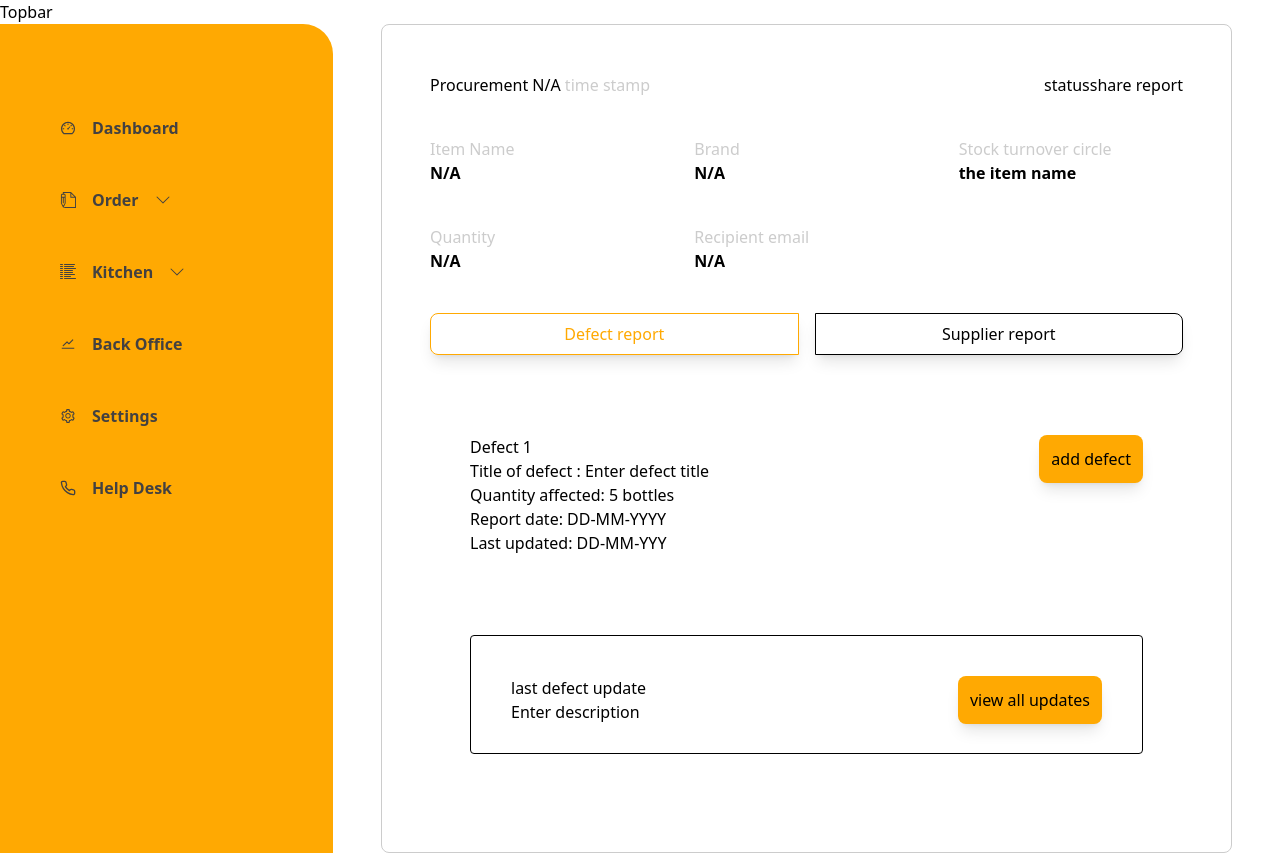
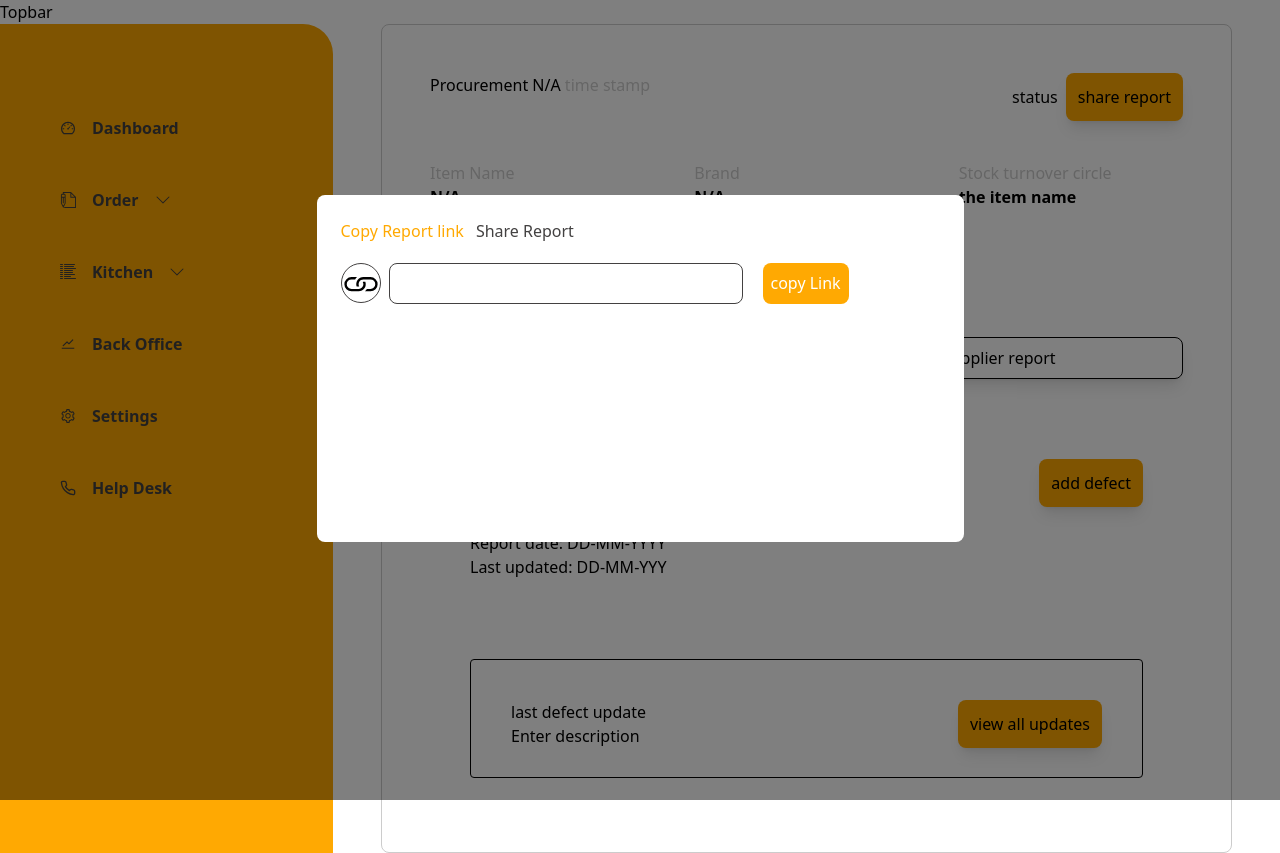
Before and after one commit to tobiadetunji5/DinerPro-seller-side, a Next.js app: page /kitchen/procurement/procurement_report/1 in a window 1280 px wide. Both pictures are taken after a click on the button "share report". Built offline with nearby package versions, Linux system fonts and the light colour scheme.

Commit message:
view all procurement routing, update activity, share report

```diff
--- a/src/app/components/kitchen/procurement/ProcurementReport.js
+++ b/src/app/components/kitchen/procurement/ProcurementReport.js
@@ -1,21 +1,44 @@
 "use client";
 import React, { useState } from "react";
 //redux
-
 import { openModal } from "@/redux/features/modal/modalSlice";
 import { useDispatch, useSelector } from "react-redux";
 //components
 import DefectReportModal from "./DefectReportModal";
 import SupplierReport from "./SupplierReport";
 import AddSupplierModal from "./AddSupplierModal";
+import ShareReportModal from "./ShareReportModal";
+import ViewAllupdate from "./ViewAllupdate";
 
 export default function ProcurementReport() {
   const dispatch = useDispatch();
   const [displayReport, setDisplayReport] = useState("defect");
   const [isDefectModalOpen, setIsDefectModalOpen] = useState(false);
   const [isAddSupplierModalOpen, setIsAddSupplierModalOpen] = useState(false);
+  const [isShareReportModalOpen, setIsShareReportModalOpen] = useState(false);
+  const [isViewUpdateModalOpen, setIsViewUpdateModalOpen] = useState(false);
 
   const selectedItem = useSelector((state) => state.selectedItem);
+
+  // view update modal
+  const handleUpdateModalOpen = () => {
+    dispatch(openModal());
+    setIsViewUpdateModalOpen(true);
+  };
+
+  const handleCloseViewUpdateModal = () => {
+    setIsViewUpdateModalOpen(false);
+  };
+
+  // share report modal
+  const handleSharReportModalOpen = () => {
+    dispatch(openModal());
+    setIsShareReportModalOpen(true);
+  };
+
+  const handleCloseShareReportModal = () => {
+    setIsShareReportModalOpen(false);
+  };
 
   const handleAddSupplierModalOpen = () => {
     dispatch(openModal());
@@ -24,7 +47,7 @@ export default function ProcurementReport() {
 
   const handleCloseAddSupplierModal = () => {
     // Add logic to close the modal here
-    // You might need to update the state to close the modal
+
     setIsAddSupplierModalOpen(false);
   };
 
@@ -35,7 +58,7 @@ export default function ProcurementReport() {
 
   const handleCloseDefectModal = () => {
     // Add logic to close the modal here
-    // You might need to update the state to close the modal
+
     setIsDefectModalOpen(false);
   };
 
@@ -52,8 +75,13 @@ export default function ProcurementReport() {
               </h1>
             </div>
             <div>
-              <span>status</span>
-              <button>share report</button>
+              <span className="mr-2">status</span>
+              <button
+                className="bg-primary p-3 rounded-lg shadow-lg"
+                onClick={handleSharReportModalOpen}
+              >
+                share report
+              </button>
             </div>
           </div>
           <div className="mt-10 grid grid-cols-3 gap-10">
@@ -145,7 +173,10 @@ export default function ProcurementReport() {
                   <p>Enter description</p>
                 </aside>
                 <aside>
-                  <button className="bg-primary p-3 rounded-lg shadow-lg">
+                  <button
+                    className="bg-primary p-3 rounded-lg shadow-lg"
+                    onClick={handleUpdateModalOpen}
+                  >
                     view all updates
                   </button>
                 </aside>
@@ -180,6 +211,16 @@ export default function ProcurementReport() {
           handleCloseAddSupplierModal={handleCloseAddSupplierModal}
         />
       )}
+      {isShareReportModalOpen && (
+        <ShareReportModal
+          handleCloseShareReportModal={handleCloseShareReportModal}
+        />
+      )}
+      {isViewUpdateModalOpen && (
+        <ViewAllupdate
+          handleCloseViewUpdateModal={handleCloseViewUpdateModal}
+        />
+      )}
     </div>
   );
 }
--- a/src/app/components/kitchen/procurement/Procurement_page.js
+++ b/src/app/components/kitchen/procurement/Procurement_page.js
@@ -6,6 +6,7 @@ import Procurement_manager_modal from "./Procurement_manager_modal";
 import Image from "next/image";
 import ProcurementImage from "../../../../../public/images/icons/Image_one.svg";
 import { procurementTable } from "../../../../../utils/procurementTable";
+import Link from "next/link";
 
 export default function Procurement_page() {
   const dispatch = useDispatch();
@@ -66,9 +67,12 @@ export default function Procurement_page() {
         </section>
       </div>
 
-      <button className="absolute top-[280px] right-[48px] p-3 border border-primary bg-white text-primary rounded-lg w-[272px]">
+      <Link
+        className="absolute top-[280px] right-[48px] p-3 border border-primary bg-white text-primary rounded-lg w-[272px] cursor-pointer text-center"
+        href="/kitchen/procurement/procurement_view_inventory"
+      >
         <h1 className="text-[20px]">View Custom report</h1>
-      </button>
+      </Link>
 
       <div className="border border-secondary w-[93%] h-[440px] absolute top-[350px] rounded-lg">
         <div className="flex justify-between p-6 text-[24px]">
--- /dev/null
+++ b/src/app/components/kitchen/procurement/ShareReportModal.js
@@ -0,0 +1,137 @@
+import { closeModal } from "@/redux/features/modal/modalSlice";
+import React, { useEffect, useState } from "react";
+import { AiOutlineMail, AiOutlineWhatsApp } from "react-icons/ai";
+import { BsLink } from "react-icons/bs";
+import { useDispatch } from "react-redux";
+
+export default function ShareReportModal({ handleCloseShareReportModal }) {
+  const dispatch = useDispatch();
+  const [currentContent, setCurrentContent] = useState("A");
+  const [showContentA, setShowContentA] = useState(true);
+  const [isEmailActive, setEmailActive] = useState(false);
+  const [isPhoneActive, setPhoneActive] = useState(false);
+
+  const toggleContentA = () => {
+    setCurrentContent("A");
+    setShowContentA(true);
+  };
+
+  const toggleContentB = () => {
+    setCurrentContent("B");
+    setShowContentA(false);
+  };
+
+  const toggleEmailActive = () => {
+    setEmailActive(true);
+    setPhoneActive(false);
+  };
+
+  const togglePhoneActive = () => {
+    setEmailActive(false);
+    setPhoneActive(true);
+  };
+
+  const handleClose = () => {
+    dispatch(closeModal());
+    handleCloseShareReportModal();
+  };
+
+  useEffect(() => {
+    const handleOutsideClick = (event) => {
+      if (event.target.classList.contains("bg-black")) {
+        handleClose();
+      }
+    };
+
+    window.addEventListener("click", handleOutsideClick);
+
+    return () => {
+      window.removeEventListener("click", handleOutsideClick);
+    };
+  }, []);
+
+  return (
+    <div className="fixed inset-0 flex items-center justify-center z-50 bg-black bg-opacity-50">
+      <div className="bg-white p-6 rounded-lg w-[647px] h-[347px] mb-16">
+        <div className="flex gap-3">
+          <button
+            className={`text-gray ${
+              currentContent === "A" ? "text-primary" : ""
+            } transition-all duration-300 ease-linear`}
+            onClick={toggleContentA}
+          >
+            Copy Report link
+          </button>
+          <button
+            className={`text-gray ${
+              currentContent === "B" ? "text-primary" : ""
+            } transition-all duration-300 ease-linear`}
+            onClick={toggleContentB}
+          >
+            Share Report
+          </button>
+        </div>
+
+        {currentContent === "A" && (
+          <div className="mt-5 flex gap-2">
+            <BsLink className="border border-gray rounded-full" size={40} />
+            <input
+              type="text"
+              className="w-[354px] h-[41px] p-1 rounded-lg border border-gray"
+            />
+            <button className="ml-3 bg-primary text-white rounded-lg p-2">
+              copy Link
+            </button>
+          </div>
+        )}
+
+        {currentContent === "B" && (
+          <div className="mt-2">
+            <div className="mt-2">
+              <button
+                className={`${
+                  isEmailActive ? "bg-primary rounded-lg" : ""
+                } bg-gray rounded-lg text-white p-2 transition-all duration-300 ease-linear`}
+                onClick={toggleEmailActive}
+              >
+                <AiOutlineMail />
+              </button>
+              <button
+                className={`${
+                  isPhoneActive ? "bg-primary" : ""
+                } bg-gray rounded-lg text-white p-2 ml-2 transition-all duration-300 ease-linear`}
+                onClick={togglePhoneActive}
+              >
+                <AiOutlineWhatsApp />
+              </button>
+            </div>
+            {isEmailActive && (
+              <div className="mt-2">
+                <input
+                  type="email"
+                  placeholder="Enter Email"
+                  className="w-[354px] h-[41px] p-1 rounded-lg border border-gray"
+                />
+                <button className="ml-3 bg-gray text-white rounded-lg p-2">
+                  send Link
+                </button>
+              </div>
+            )}
+            {isPhoneActive && (
+              <div className="mt-2">
+                <input
+                  type="tel"
+                  placeholder="Enter Phone"
+                  className="w-[354px] h-[41px] p-1 rounded-lg border border-gray"
+                />
+                <button className="ml-3 bg-gray text-white rounded-lg p-2">
+                  send Link
+                </button>
+              </div>
+            )}
+          </div>
+        )}
+      </div>
+    </div>
+  );
+}
--- a/src/app/components/kitchen/procurement/SupplierReport.js
+++ b/src/app/components/kitchen/procurement/SupplierReport.js
@@ -41,7 +41,7 @@ export default function SupplierReport() {
         </div>
       ))}
       <div className="mt-5">
-        <div className="border border-secondary w-[722px] h-[181px] flex justify-center rounded-lg">
+        <div className="border border-secondary w-[722px] h-[150px] flex justify-center rounded-lg">
           <div className="flex items-center text-center gap-3">
             <textarea
               name="comments"
--- /dev/null
+++ b/src/app/components/kitchen/procurement/ViewAllupdate.js
@@ -0,0 +1,38 @@
+import { closeModal } from "@/redux/features/modal/modalSlice";
+import React, { useEffect } from "react";
+import { useDispatch } from "react-redux";
+
+export default function ViewAllupdate({ handleCloseViewUpdateModal }) {
+  const dispatch = useDispatch();
+  const handleClose = () => {
+    dispatch(closeModal());
+    handleCloseViewUpdateModal();
+  };
+
+  useEffect(() => {
+    const handleOutsideClick = (event) => {
+      if (event.target.classList.contains("bg-black")) {
+        handleClose();
+      }
+    };
+
+    window.addEventListener("click", handleOutsideClick);
+
+    return () => {
+      window.removeEventListener("click", handleOutsideClick);
+    };
+  }, []);
+  return (
+    <div className="fixed inset-0 flex items-center justify-center z-50 bg-black bg-opacity-50">
+      <div className="bg-white p-6 rounded-lg w-[729px] h-[500px] mb-16">
+        view update
+        <div>
+          <h1>comments here</h1>
+        </div>
+        <div>
+          <h1>other comments on the procurement here</h1>
+        </div>
+      </div>
+    </div>
+  );
+}
```
Also changed, not shown: src/app/components/kitchen/procurement/Create_Procurement_order.js (+18 -10 lines), src/app/components/kitchen/procurement/procurement_table/ViewProcurementTable.js (line endings or trailing spaces).
